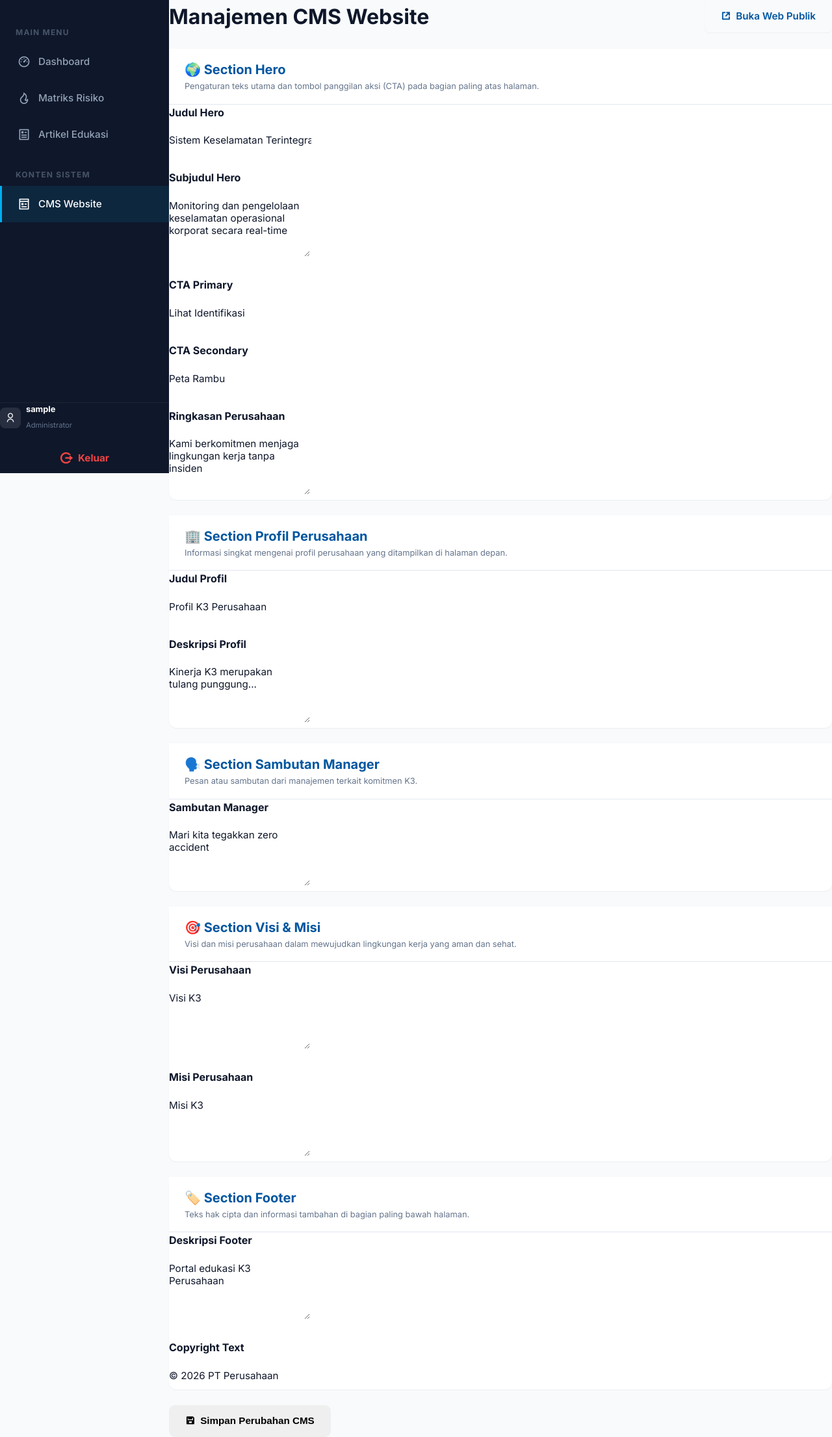
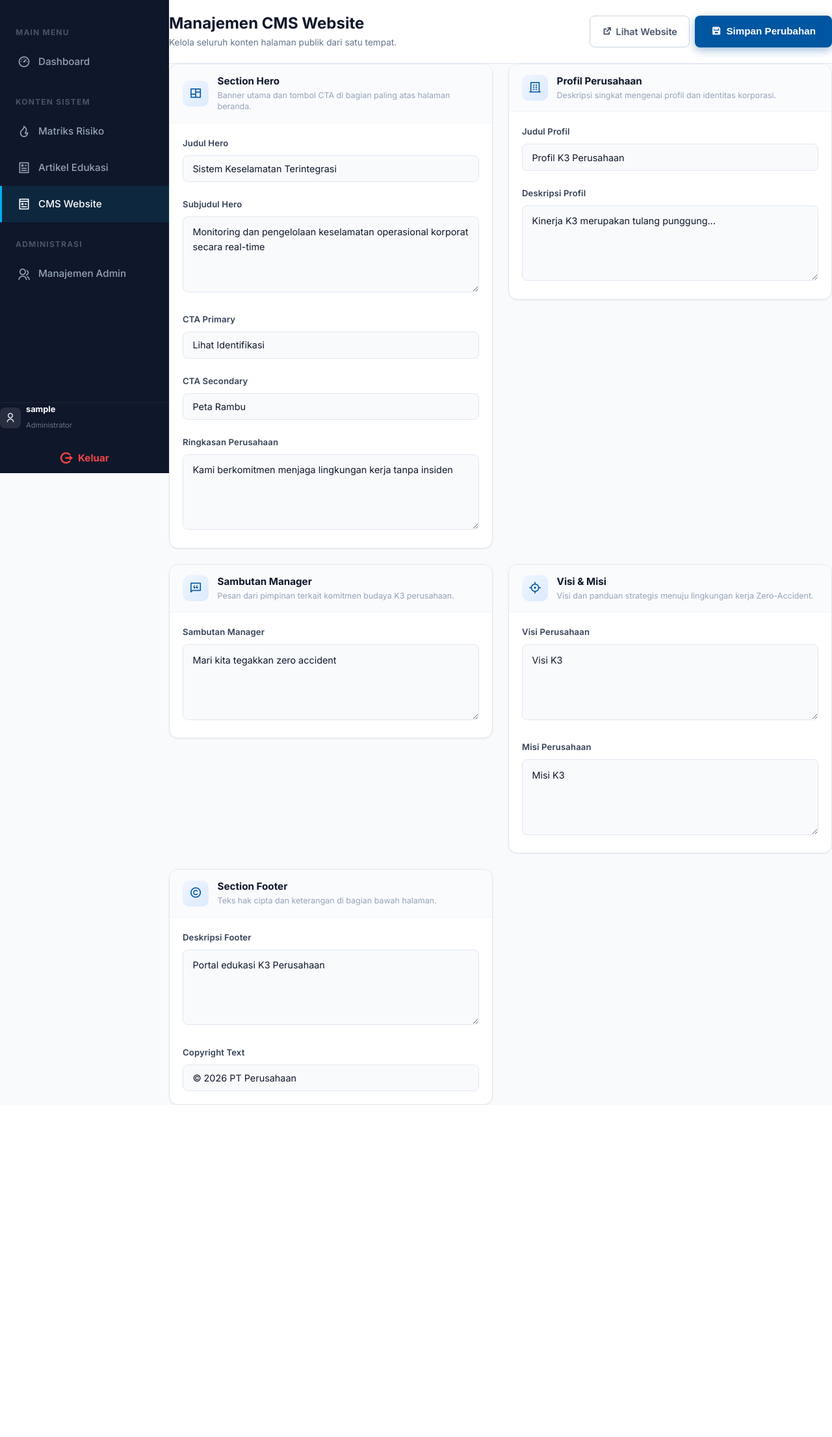
Before and after one commit to AvrioWitoberd/K3_PLN, a PHP site: page /admin/konten.php in a window 1280 px wide. Shown: the part 72-2283 px from the top of the page at 65% size. After the commit the page ends 1772 px from the top, so only its background shows below. Run offline with PHP 8.4, Linux system fonts and the light colour scheme; the visitor is signed in with stand-in values (Sample User, id 1); data comes from the database, SQL or seed files in the repository.

Commit message:
konten sistem, UI

```diff
--- a/admin/konten.php
+++ b/admin/konten.php
@@ -5,6 +5,7 @@ require_once __DIR__ . '/../controllers/KontenController.php';
 
 $auth = new AuthController();
 $auth->checkAuth();
+
 
 if (isset($_GET['action']) && $_GET['action'] == 'logout') {
     $auth->logout();
--- a/models/UserModel.php
+++ b/models/UserModel.php
@@ -40,7 +40,31 @@ class UserModel {
         $query = "SELECT id, username, role, created_at FROM " . $this->table_name . " ORDER BY id ASC";
         $stmt = $this->conn->prepare($query);
         $stmt->execute();
-        return $stmt->fetchAll();
+        return $stmt->fetchAll(PDO::FETCH_ASSOC);
+    }
+
+    public function getUserById($id) {
+        $query = "SELECT id, username, role, created_at FROM " . $this->table_name . " WHERE id = :id LIMIT 1";
+        $stmt = $this->conn->prepare($query);
+        $stmt->bindParam(':id', $id);
+        $stmt->execute();
+        return $stmt->fetch(PDO::FETCH_ASSOC);
+    }
+
+    public function updateUser($id, $username, $password = null) {
+        if ($password) {
+            $query = "UPDATE " . $this->table_name . " SET username = :username, password = :password WHERE id = :id";
+            $stmt = $this->conn->prepare($query);
+            $passwordHash = password_hash($password, PASSWORD_DEFAULT);
+            $stmt->bindParam(':password', $passwordHash);
+        } else {
+            $query = "UPDATE " . $this->table_name . " SET username = :username WHERE id = :id";
+            $stmt = $this->conn->prepare($query);
+        }
+        $stmt->bindParam(':username', $username);
+        $stmt->bindParam(':id', $id);
+
+        return $stmt->execute();
     }
 
     public function deleteUser($id) {
--- a/views/admin/konten.php
+++ b/views/admin/konten.php
@@ -1,69 +1,281 @@
 <?php require_once __DIR__ . '/layouts/header.php'; ?>
 
-<main class="content-wrapper">
-    <div class="d-flex justify-content-between align-items-center mb-4">
-        <h1 class="h3 font-weight-bold text-dark m-0">Manajemen CMS Website</h1>
-        <a href="<?= $base_path ?>index.php" target="_blank" class="btn btn-outline-primary shadow-sm"><i class="ri-share-box-line"></i> Buka Web Publik</a>
+<!-- Sticky Header Bar -->
+<div class="cms-sticky-header">
+    <div class="d-flex justify-content-between align-items-center">
+        <div>
+            <h1 class="cms-sticky-header__title">Manajemen CMS Website</h1>
+            <p class="cms-sticky-header__subtitle">Kelola seluruh konten halaman publik dari satu tempat.</p>
+        </div>
+        <div class="d-flex gap-2 flex-shrink-0">
+            <a href="<?= $base_path ?>index.php" target="_blank" class="btn btn--outline-cms">
+                <i class="ri-external-link-line"></i> Lihat Website
+            </a>
+            <button type="button" class="btn btn--primary btn--shadow px-4" onclick="document.getElementById('formCms').submit(); this.disabled=true; this.innerHTML='<i class=\'ri-loader-4-line ri-spin\'></i> Menyimpan...';">
+                <i class="ri-save-3-line"></i> Simpan Perubahan
+            </button>
+        </div>
+    </div>
 </div>
 
 <?php if (isset($_GET['msg']) && $_GET['msg'] === 'updated'): ?>
     <div class="alert alert-success shadow-sm rounded-lg border-success mb-4 px-3 py-3 d-flex align-items-center gap-2">
-            <div class="icon-box icon-box--small bg-green-light text-success"><i class="ri-checkbox-circle-fill"></i></div>
-            <span class="font-weight-semibold">Mantap! Pengaturan CMS Website berhasil disimpan dan telah tayang.</span>
+        <div class="cms-icon-badge cms-icon-badge--success"><i class="ri-checkbox-circle-fill"></i></div>
+        <span class="font-weight-semibold">Pengaturan CMS berhasil disimpan dan sudah tayang di website publik.</span>
     </div>
 <?php endif; ?>
 
 <?php if (!empty($error)): ?>
-        <div class="alert alert-danger shadow-sm rounded-lg border-danger mb-4 px-3 py-3">
-             <i class="ri-error-warning-fill mr-2"></i> <?= htmlspecialchars($error) ?>
+    <div class="alert alert-danger shadow-sm rounded-lg border-danger mb-4 px-3 py-3 d-flex align-items-center gap-2">
+        <div class="cms-icon-badge cms-icon-badge--danger"><i class="ri-error-warning-fill"></i></div>
+        <span class="font-weight-semibold"><?= htmlspecialchars($error) ?></span>
     </div>
 <?php endif; ?>
 
 <?php
-    function renderCmsSection($judul, $deskripsi, $grup_key, $list_konten) {
-        echo '<div class="card border-0 shadow-sm rounded-lg mb-4">';
-        echo '<div class="card__header bg-white border-bottom px-4 py-3">';
-        echo '<h3 class="m-0 fs-5 font-weight-bold text-primary">' . htmlspecialchars($judul) . '</h3>';
+function renderCmsSection($icon, $judul, $deskripsi, $grup_key, $list_konten) {
+    echo '<div class="cms-grid__col d-flex">';
+    echo '<div class="cms-card w-100">';
+
+    // Card Header
+    echo '<div class="cms-card__header">';
+    echo '<div class="cms-card__icon-box"><i class="' . htmlspecialchars($icon) . '"></i></div>';
+    echo '<div>';
+    echo '<h3 class="cms-card__title">' . htmlspecialchars($judul) . '</h3>';
     if (!empty($deskripsi)) {
-            echo '<p class="text-muted m-0 mt-1 fs-7">' . htmlspecialchars($deskripsi) . '</p>';
+        echo '<p class="cms-card__desc">' . htmlspecialchars($deskripsi) . '</p>';
     }
-        echo '</div><div class="card__body p-4">';
+    echo '</div>';
+    echo '</div>';
 
+    // Card Body
+    echo '<div class="cms-card__body">';
     if(isset($list_konten[$grup_key])) {
-            echo '<div class="row">';
-            foreach($list_konten[$grup_key] as $konten) {
-                echo '<div class="col-md-12 mb-4">';
-                echo '<label class="form-label font-weight-bold text-dark d-block mb-2">' . htmlspecialchars($konten['label']) . '</label>';
+        foreach($list_konten[$grup_key] as $i => $konten) {
+            $is_last = ($i === array_key_last($list_konten[$grup_key]));
+            echo '<div class="cms-field' . ($is_last ? '' : ' mb-4') . '">';
+            echo '<label class="cms-field__label">' . htmlspecialchars($konten['label']) . '</label>';
             if($konten['tipe'] == 'textarea') {
-                    echo '<textarea name="konten[' . htmlspecialchars($konten['kunci']) . ']" class="form-control bg-light border p-3 rounded" rows="4" required>' . htmlspecialchars($konten['nilai']) . '</textarea>';
+                echo '<textarea name="konten[' . htmlspecialchars($konten['kunci']) . ']" class="cms-field__input cms-field__textarea" rows="4" required>' . htmlspecialchars($konten['nilai']) . '</textarea>';
             } else {
-                    echo '<input type="text" name="konten[' . htmlspecialchars($konten['kunci']) . ']" class="form-control bg-light border p-3 rounded" value="' . htmlspecialchars($konten['nilai']) . '" required>';
+                echo '<input type="text" name="konten[' . htmlspecialchars($konten['kunci']) . ']" class="cms-field__input" value="' . htmlspecialchars($konten['nilai']) . '" required>';
             }
             echo '</div>';
         }
+    } else {
+        echo '<div class="cms-empty-section"><i class="ri-information-line"></i> Tidak ada pengaturan untuk section ini.</div>';
+    }
     echo '</div>';
-        } else {
-            echo '<p class="text-muted"><i class="ri-information-line"></i> Tidak ada data pengaturan untuk seksi ini.</p>';
-        }
-        echo '</div></div>';
+
+    echo '</div>'; // .cms-card
+    echo '</div>'; // .col
 }
 ?>
 
 <form action="konten.php" method="POST" id="formCms">
     <input type="hidden" name="action" value="update">
 
-        <?php renderCmsSection('🌍 Section Hero', 'Pengaturan teks utama dan tombol panggilan aksi (CTA) pada bagian paling atas halaman.', 'hero', $konten_website); ?>
-        <?php renderCmsSection('🏢 Section Profil Perusahaan', 'Informasi singkat mengenai profil perusahaan yang ditampilkan di halaman depan.', 'profil', $konten_website); ?>
-        <?php renderCmsSection('🗣️ Section Sambutan Manager', 'Pesan atau sambutan dari manajemen terkait komitmen K3.', 'sambutan', $konten_website); ?>
-        <?php renderCmsSection('🎯 Section Visi & Misi', 'Visi dan misi perusahaan dalam mewujudkan lingkungan kerja yang aman dan sehat.', 'visi_misi', $konten_website); ?>
-        <?php renderCmsSection('🏷️ Section Footer', 'Teks hak cipta dan informasi tambahan di bagian paling bawah halaman.', 'footer', $konten_website); ?>
+    <div class="cms-grid">
+        <?php renderCmsSection('ri-layout-masonry-line', 'Section Hero', 'Banner utama dan tombol CTA di bagian paling atas halaman beranda.', 'hero', $konten_website); ?>
+        <?php renderCmsSection('ri-building-4-line', 'Profil Perusahaan', 'Deskripsi singkat mengenai profil dan identitas korporasi.', 'profil', $konten_website); ?>
+        <?php renderCmsSection('ri-chat-quote-line', 'Sambutan Manager', 'Pesan dari pimpinan terkait komitmen budaya K3 perusahaan.', 'sambutan', $konten_website); ?>
+        <?php renderCmsSection('ri-focus-3-line', 'Visi & Misi', 'Visi dan panduan strategis menuju lingkungan kerja Zero-Accident.', 'visi_misi', $konten_website); ?>
+        <?php renderCmsSection('ri-copyright-line', 'Section Footer', 'Teks hak cipta dan keterangan di bagian bawah halaman.', 'footer', $konten_website); ?>
+    </div>
 
-        <div class="text-right pb-5">
-            <button type="submit" class="btn btn-primary px-5 py-3 shadow-lg font-weight-bold" style="border-radius: 9px;" onclick="document.getElementById('formCms').submit(); this.disabled=true; this.innerHTML='<i class=\'ri-loader-4-line ri-spin\'></i> Menyimpan...';">
-                <i class="ri-save-3-line"></i> Simpan Perubahan CMS
-            </button>
-        </div>
 </form>
-</main>
+
+<!-- CMS Page Specific Styles -->
+<style>
+/* ---- CMS Grid Layout ---- */
+.cms-grid {
+    display: grid;
+    grid-template-columns: 1fr;
+    gap: 1.5rem;
+    align-items: stretch;
+}
+@media (min-width: 992px) {
+    .cms-grid {
+        grid-template-columns: repeat(2, 1fr);
+    }
+}
+.cms-grid__col {
+    display: flex;
+    flex-direction: column;
+}
+
+/* ---- Sticky Header ---- */
+.cms-sticky-header {
+    position: sticky;
+    top: 72px;
+    z-index: 100;
+    background: #ffffff;
+    border-bottom: 1px solid #e2e8f0;
+    padding: 1.25rem 0;
+    margin: -1.5rem -0rem 1.5rem -0rem;
+    padding-left: 0; padding-right: 0;
+    margin-bottom: 1.5rem;
+}
+.cms-sticky-header__title {
+    font-size: 1.5rem;
+    font-weight: 700;
+    color: #0f172a;
+    margin: 0;
+    line-height: 1.3;
+}
+.cms-sticky-header__subtitle {
+    font-size: 0.85rem;
+    color: #64748b;
+    margin: 0.25rem 0 0;
+}
+.btn--outline-cms {
+    background: transparent;
+    border: 1px solid #cbd5e1;
+    color: #475569;
+    font-weight: 600;
+    font-size: 0.9rem;
+    padding: 0.55rem 1.15rem;
+    border-radius: 8px;
+    display: inline-flex;
+    align-items: center;
+    gap: 0.4rem;
+    transition: all 0.2s;
+}
+.btn--outline-cms:hover {
+    border-color: var(--pln-primary);
+    color: var(--pln-primary);
+    background: #eff6ff;
+}
+
+/* ---- CMS Card ---- */
+.cms-card {
+    width: 100%;
+    background: #ffffff;
+    border: 1px solid #e2e8f0;
+    border-radius: 14px;
+    box-shadow: 0 1px 3px rgba(0,0,0,0.04), 0 1px 2px rgba(0,0,0,0.03);
+    display: flex;
+    flex-direction: column;
+    transition: box-shadow 0.2s ease, border-color 0.2s ease;
+    overflow: hidden;
+}
+.cms-card:hover {
+    box-shadow: 0 4px 12px rgba(0,86,160,0.08);
+    border-color: #bfdbfe;
+}
+
+.cms-card__header {
+    display: flex;
+    align-items: center;
+    gap: 0.85rem;
+    padding: 1rem 1.25rem;
+    border-bottom: 1px solid #f1f5f9;
+    background: #fafbfd;
+}
+
+.cms-card__icon-box {
+    width: 40px;
+    height: 40px;
+    border-radius: 10px;
+    background: linear-gradient(135deg, #eff6ff 0%, #dbeafe 100%);
+    color: var(--pln-primary);
+    display: flex;
+    align-items: center;
+    justify-content: center;
+    font-size: 1.2rem;
+    flex-shrink: 0;
+}
+
+.cms-card__title {
+    font-size: 0.95rem;
+    font-weight: 700;
+    color: #0f172a;
+    margin: 0;
+    line-height: 1.3;
+}
+
+.cms-card__desc {
+    font-size: 0.78rem;
+    color: #94a3b8;
+    margin: 0.2rem 0 0;
+    line-height: 1.4;
+}
+
+.cms-card__body {
+    padding: 1.25rem;
+    flex-grow: 1;
+}
+
+/* ---- CMS Form Fields ---- */
+.cms-field__label {
+    display: block;
+    font-size: 0.82rem;
+    font-weight: 600;
+    color: #334155;
+    margin-bottom: 0.5rem;
+    letter-spacing: 0.01em;
+}
+
+.cms-field__input {
+    width: 100%;
+    padding: 0.7rem 0.9rem;
+    border: 1px solid #e2e8f0;
+    border-radius: 8px;
+    background: #f8fafc;
+    font-size: 0.9rem;
+    font-family: 'Inter', sans-serif;
+    color: #0f172a;
+    transition: border-color 0.2s, box-shadow 0.2s;
+}
+
+.cms-field__input:focus {
+    outline: none;
+    border-color: var(--pln-secondary);
+    box-shadow: 0 0 0 3px rgba(0, 174, 239, 0.12);
+    background: #ffffff;
+}
+
+.cms-field__textarea {
+    resize: vertical;
+    min-height: 90px;
+    line-height: 1.6;
+}
+
+/* ---- Alert Badge Icons ---- */
+.cms-icon-badge {
+    width: 32px;
+    height: 32px;
+    border-radius: 8px;
+    display: flex;
+    align-items: center;
+    justify-content: center;
+    font-size: 1rem;
+    flex-shrink: 0;
+}
+.cms-icon-badge--success { background: #dcfce7; color: #16a34a; }
+.cms-icon-badge--danger  { background: #fee2e2; color: #dc2626; }
+
+/* ---- Empty Section ---- */
+.cms-empty-section {
+    color: #94a3b8;
+    font-size: 0.85rem;
+    padding: 1rem 0;
+}
+
+/* ---- Dark Mode Support ---- */
+html.dark-mode .cms-sticky-header { background: #1e293b; border-color: #334155; }
+html.dark-mode .cms-sticky-header__title { color: #f1f5f9; }
+html.dark-mode .cms-sticky-header__subtitle { color: #64748b; }
+html.dark-mode .cms-card { background: #1e293b; border-color: #334155; }
+html.dark-mode .cms-card:hover { border-color: #475569; }
+html.dark-mode .cms-card__header { background: #0f172a; border-color: #334155; }
+html.dark-mode .cms-card__title { color: #e2e8f0; }
+html.dark-mode .cms-card__icon-box { background: linear-gradient(135deg, #1e3a5f 0%, #1e293b 100%); }
+html.dark-mode .cms-field__label { color: #cbd5e1; }
+html.dark-mode .cms-field__input { background: #0f172a; border-color: #334155; color: #e2e8f0; }
+html.dark-mode .cms-field__input:focus { background: #1e293b; }
+html.dark-mode .btn--outline-cms { border-color: #475569; color: #94a3b8; }
+html.dark-mode .btn--outline-cms:hover { border-color: var(--pln-secondary); color: var(--pln-secondary); background: rgba(0,174,239,0.1); }
+</style>
 
 <?php require_once __DIR__ . '/layouts/footer.php'; ?>
--- a/views/admin/layouts/sidebar.php
+++ b/views/admin/layouts/sidebar.php
@@ -14,6 +14,10 @@
                     <i class="ri-dashboard-3-line"></i> <span>Dashboard</span>
                 </a>
             </li>
+        </ul>
+
+        <div class="nav-section-title mt-4">KONTEN SISTEM</div>
+        <ul class="nav-list list-unstyled">
             <li>
                 <a href="<?= $base_path ?>admin/risiko.php" class="sidebar-link <?= ($current_page == 'risiko.php') ? 'active' : '' ?>">
                     <i class="ri-fire-line"></i> <span>Matriks Risiko</span>
@@ -24,13 +28,18 @@
                     <i class="ri-article-line"></i> <span>Artikel Edukasi</span>
                 </a>
             </li>
-        </ul>
-
-        <div class="nav-section-title mt-4">KONTEN SISTEM</div>
-        <ul class="nav-list list-unstyled">
             <li>
                 <a href="<?= $base_path ?>admin/konten.php" class="sidebar-link <?= ($current_page == 'konten.php') ? 'active' : '' ?>">
                     <i class="ri-pages-line"></i> <span>CMS Website</span>
+                </a>
+            </li>
+        </ul>
+
+        <div class="nav-section-title mt-4">ADMINISTRASI</div>
+        <ul class="nav-list list-unstyled">
+            <li>
+                <a href="<?= $base_path ?>admin/admins.php" class="sidebar-link <?= ($current_page == 'admins.php') ? 'active' : '' ?>">
+                    <i class="ri-group-line"></i> <span>Manajemen Admin</span>
                 </a>
             </li>
         </ul>
```
Also changed, not shown: admin/admins.php (added, +56 -0 lines), controllers/AdminController.php (added, +75 -0 lines), controllers/ArtikelController.php (+11 -3 lines), views/admin/admins.php (added, +162 -0 lines), views/admin/dashboard.php (+8 -6 lines). Lines whose indentation alone changed are shown as unchanged.
